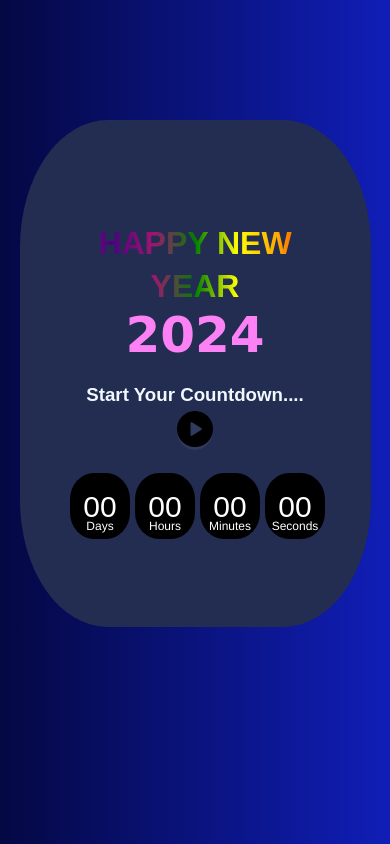
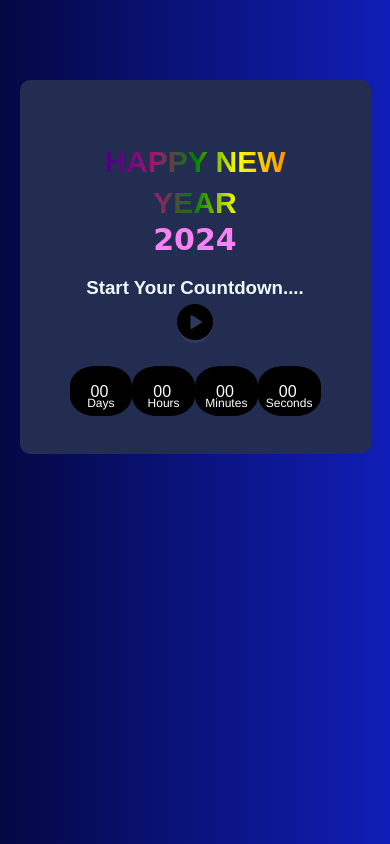
Before and after one commit to PurnimaMahato/countdownTimer, a plain HTML site: page index.html in a window 390 px wide. Drawn offline with Linux system fonts and the light colour scheme.

Commit message:
position adjustment

```diff
--- a/style.css
+++ b/style.css
@@ -42,7 +42,7 @@ h3 {
   justify-content: center;
   align-items: center;
   text-align: center;
-  margin: 120px auto 0;
+  margin: 80px auto 0;
   border-radius: 30%;
 
   background-color: #222d51;
@@ -59,7 +59,7 @@ h3 {
 
 .card:hover {
   transition: 0.3s;
-  box-shadow: 0px 18px 18px rgba(185, 176, 176, 0.2);
+  box-shadow: 0px 10px 10px rgba(185, 176, 176, 0.2);
   top: -4px;
   border: 1px solid #10013c;
   background: #46454570;
@@ -106,9 +106,10 @@ h3 {
   margin-bottom: -12px;
   margin-top: 22px;
   border-radius: 40%;
-  margin-left: 5px;
+
   background-color: black;
   padding: 5px;
+  float: right;
 }
 
 .display div p {
@@ -141,3 +142,37 @@ h3 {
 
   }
 }
+@media (max-width: 400px){
+  h1{
+    font-size: 30px;
+  }
+  h2{
+    font-size: 30px;
+  }
+  .display {
+    width: 100%;
+
+    padding: 0;
+
+
+  }
+  .display div{
+    width: 50%;
+
+  }
+
+  .display div p {
+    width: 5%;
+    font-size: medium;
+
+
+  }
+
+  .card {
+    width: 90%;
+    border-radius: 10px;
+    padding-bottom:50px;
+    padding-top: 60px;
+
+  }
+}
```
